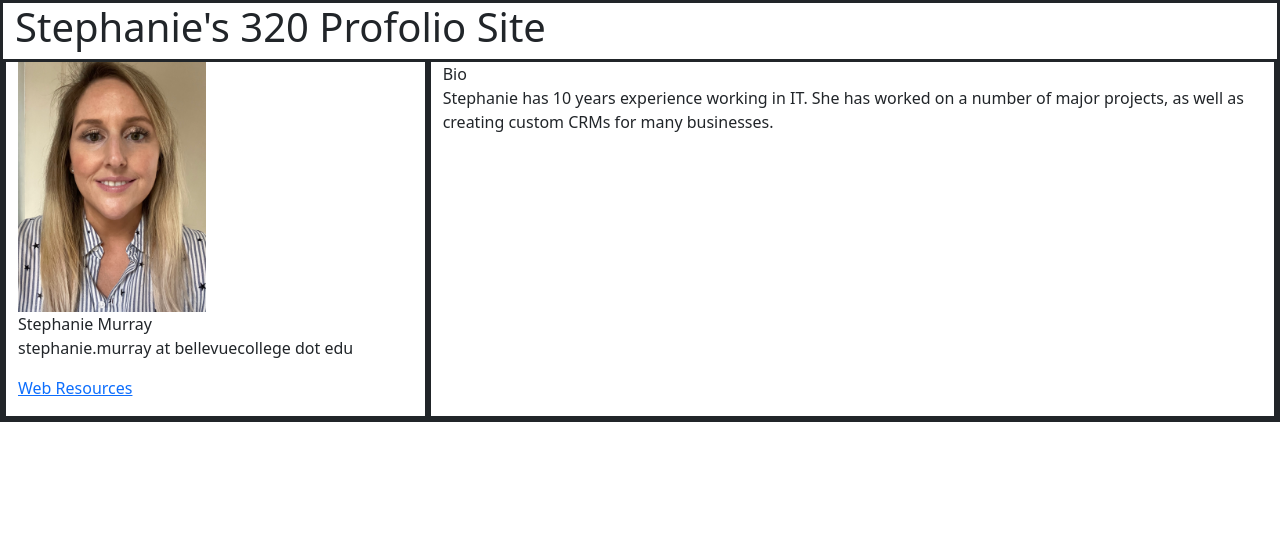
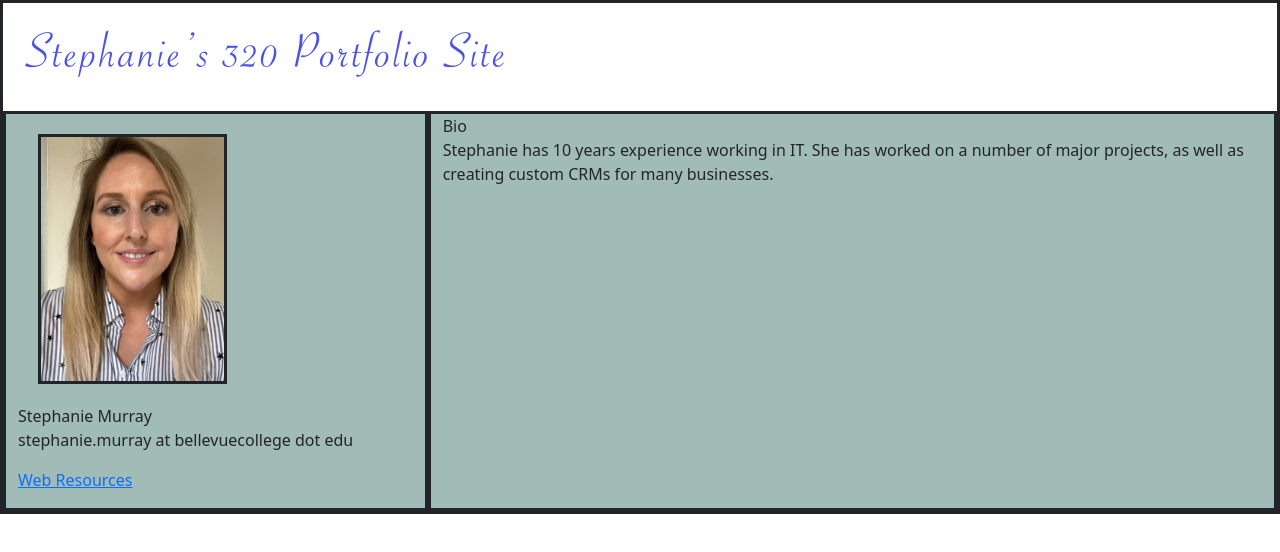
Before and after one commit to ssteph-sudo/WebRoot, a plain HTML site: page index.html in a window 1280 px wide. Drawn offline with nearby package versions, Linux system fonts and the light colour scheme.

Commit message:
Made some tweaks

```diff
--- a/css/style.css
+++ b/css/style.css
@@ -25,6 +25,12 @@ div {
 }
 body{
     font-family: 'Gill Sans', 'Gill Sans MT', Calibri, 'Trebuchet MS', sans-serif;
+}
+img{
+    float:left;
+}
+border{
+    color: blue;
 }
 
 @media only screen and (min-width: 100px) {
@@ -57,7 +63,7 @@ body{
     /* For desktop: will change the container class to orange*/
 
     .col {
-        background-color: rgb(245, 214, 239);
+        background-color: rgb(161, 187, 183);
     }
 }
 
--- a/index.html
+++ b/index.html
@@ -8,7 +8,7 @@
     <meta name="keywords" content="HTML,CSS,XML,JavaScript">
     <meta name="author" content="Stephanie Murray">
     <meta name="description" content="320 Web site.  Text here shows up in the description listed in search engine results.">
-
+    <link rel="stylesheet" href="css/style.css" />
     <!-- Bootstrap CSS -->
     <link href="https://cdn.jsdelivr.net/npm/bootstrap@5.1.1/dist/css/bootstrap.min.css" rel="stylesheet" integrity="sha384-F3w7mX95PdgyTmZZMECAngseQB83DfGTowi0iMjiWaeVhAn4FJkqJByhZMI3AhiU" crossorigin="anonymous">
 
@@ -16,17 +16,19 @@
   </head>
   <body>
       <div class="container-fluid" style="border:solid;">
-    <h1>Stephanie's 320 Profolio Site</h1>
+        <div class ="row">
+        <h1><img src="img/title.jpg" alt="Title" style="height:100px;" /></h1>
+    </div>
     <div class ="row">
-        <div class= "col-sm-4" style="border:solid;">
-            <img src="img/IMG_1457.jpeg" alt="Me" style = "height:250px;float:left;" />
+        <div class= "col col-sm-4" style="border:solid;">
+            <img src="img/IMG_1457.jpeg" alt="Me" style = "height:250px;border: solid;margin: 20px;" />
             <p style="clear:both;">
                 Stephanie Murray<br />
                 stephanie.murray at bellevuecollege dot edu
             </p>
             <p><a href="html/webresources.html">Web Resources</a></p>
         </div>
-        <div class="col-sm-8" style="border:solid;">
+        <div class="col col-sm-8" style="border:solid;">
             <p>
                 <span class="strong">Bio<br /></span>Stephanie has 10 years experience working in IT. She has worked on a number of major projects, as well as creating custom CRMs for many businesses.
             </p>
```
Also changed, not shown: img/title.jpg (added).
